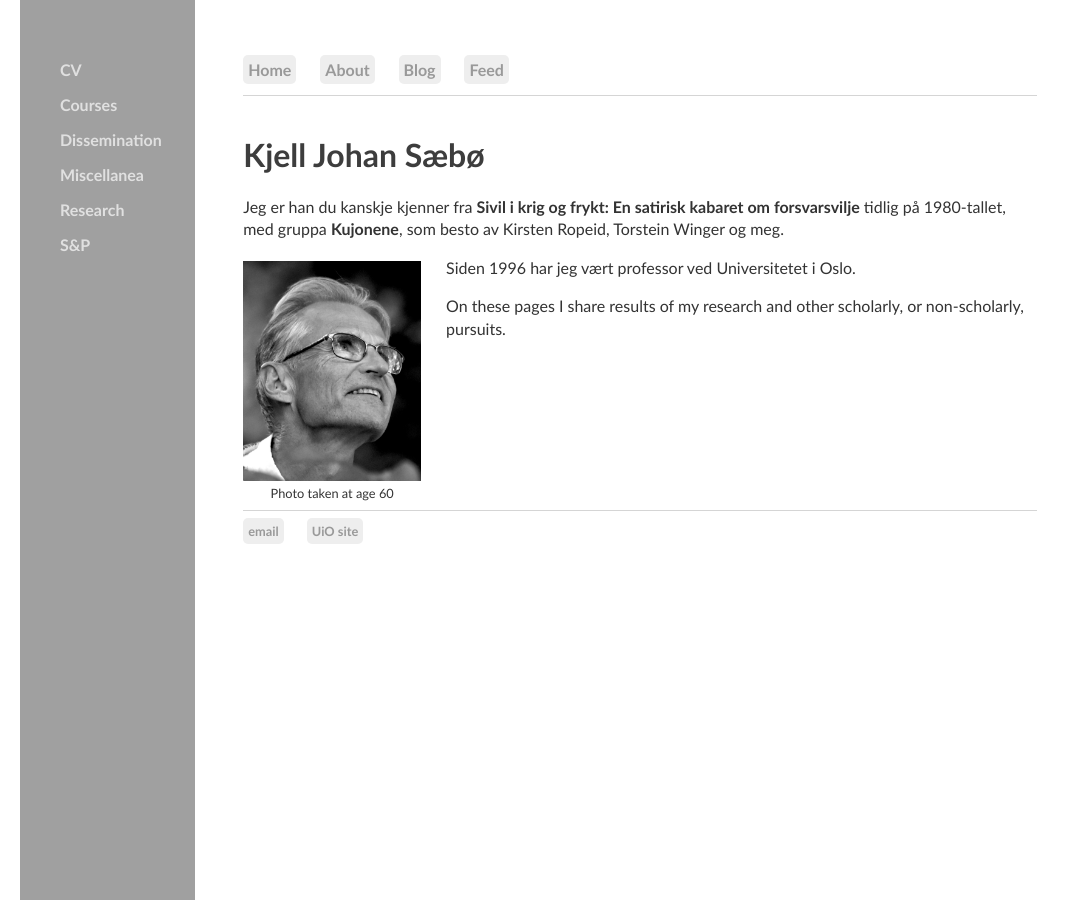
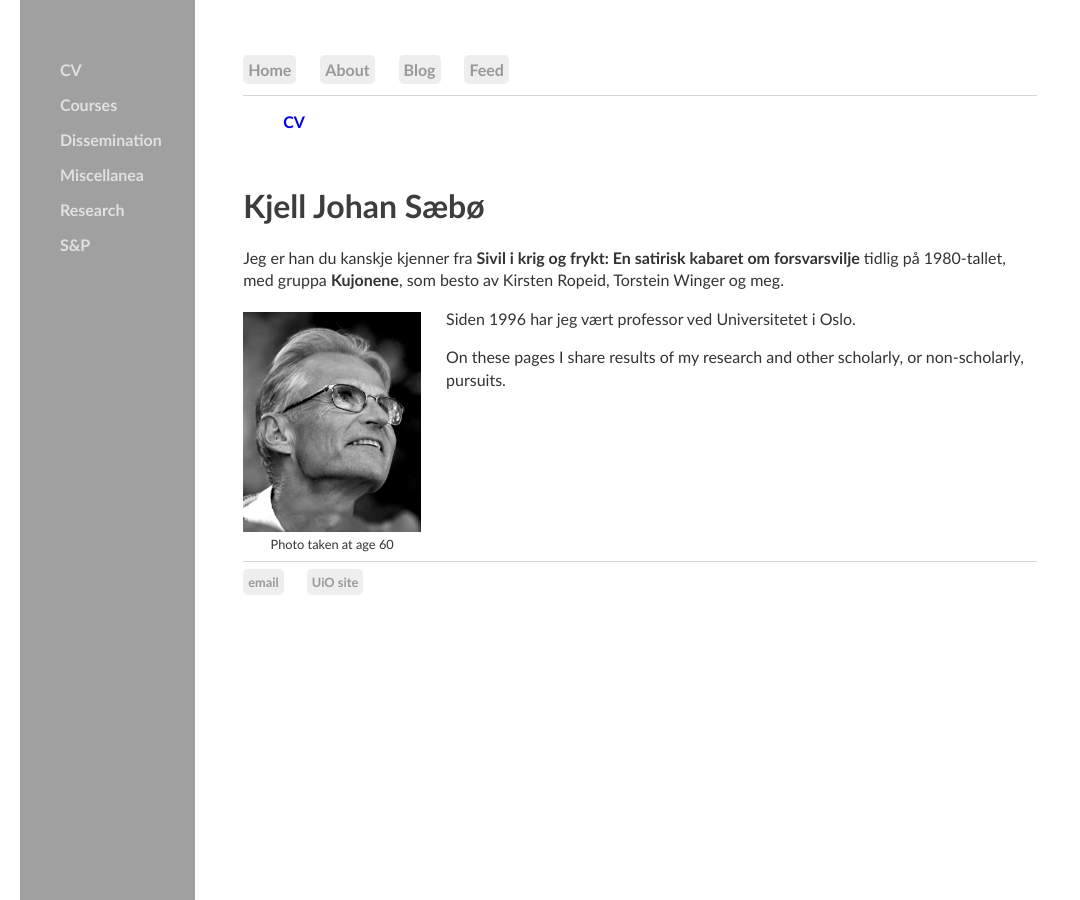
Before and after one commit to kjelljs/kjelljs.github.io, a Jekyll site: the page built from index.html, in a window 1280 px wide. Shown: the whole page, without its empty margins (0-1080 px from the left). Built offline with Jekyll 4.4.1, drawn with Linux system fonts in a browser that asks for light colours.

Commit message:
Update default.html

```diff
--- a/_layouts/default.html
+++ b/_layouts/default.html
@@ -27,6 +27,9 @@
 			</sidenav>
 
 			<right-sidebar>
+				<ul>
+				<li><a href="/cv">CV</a></li>
+	    		</ul>
 				</right-sidebar>
 
 			<div class="container"></br>
```
